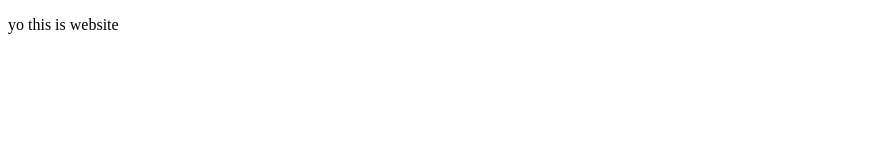
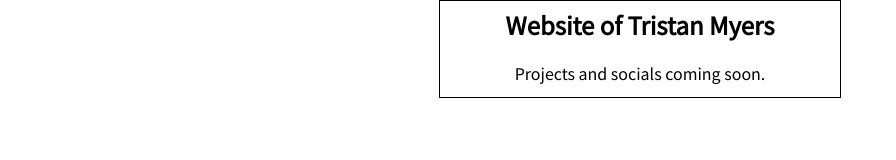
Before and after one commit to tristanmyers/website, a plain HTML site: page index.html in a window 1280 px wide. Shown: the whole page, without its empty margins (0-896 px from the left). Drawn offline with Linux system fonts and the light colour scheme.

Commit message:
changed text in index.html and added css just centering and font

```diff
--- /dev/null
+++ b/index.css
@@ -0,0 +1,21 @@
+* {
+    padding: 0;
+    border: 0;
+    margin: 0;
+}
+body {
+    font-family: 'Noto Sans JP', sans-serif;
+    display: flex;
+    justify-content: center;
+}
+
+#introduction {
+    width: 25em;
+    border: 1px solid black;
+    line-height: 3em;
+}
+
+#introduction h1, p {
+    vertical-align: middle;
+    text-align: center;
+}
--- a/index.html
+++ b/index.html
@@ -4,8 +4,14 @@
     <meta charset="UTF-8">
     <meta name="viewport" content="width=device-width, initial-scale=1.0">
     <title>nice</title>
+    <link rel="preconnect" href="https://fonts.gstatic.com">
+    <link href="https://fonts.googleapis.com/css2?family=Noto+Sans+JP&display=swap" rel="stylesheet">
+    <link rel="stylesheet" href="index.css">
 </head>
 <body>
-    <p>yo this is website</p>
+    <section id="introduction">
+        <h1>Website of Tristan Myers</h1>
+        <p>Projects and socials coming soon.</p>
+    </section>
 </body>
 </html>
--- /dev/null
+++ b/index.js
@@ -0,0 +1 @@
+// maybe i add some js at some point in time
```
